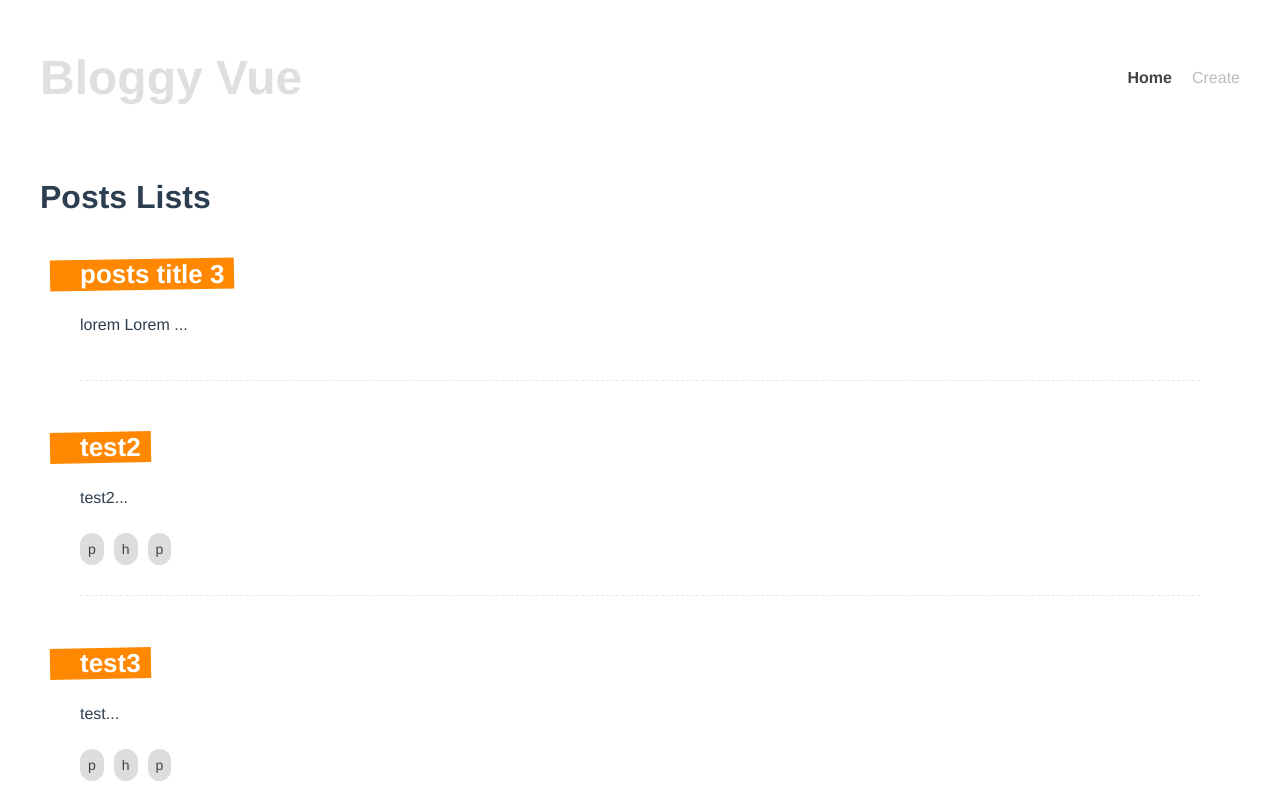
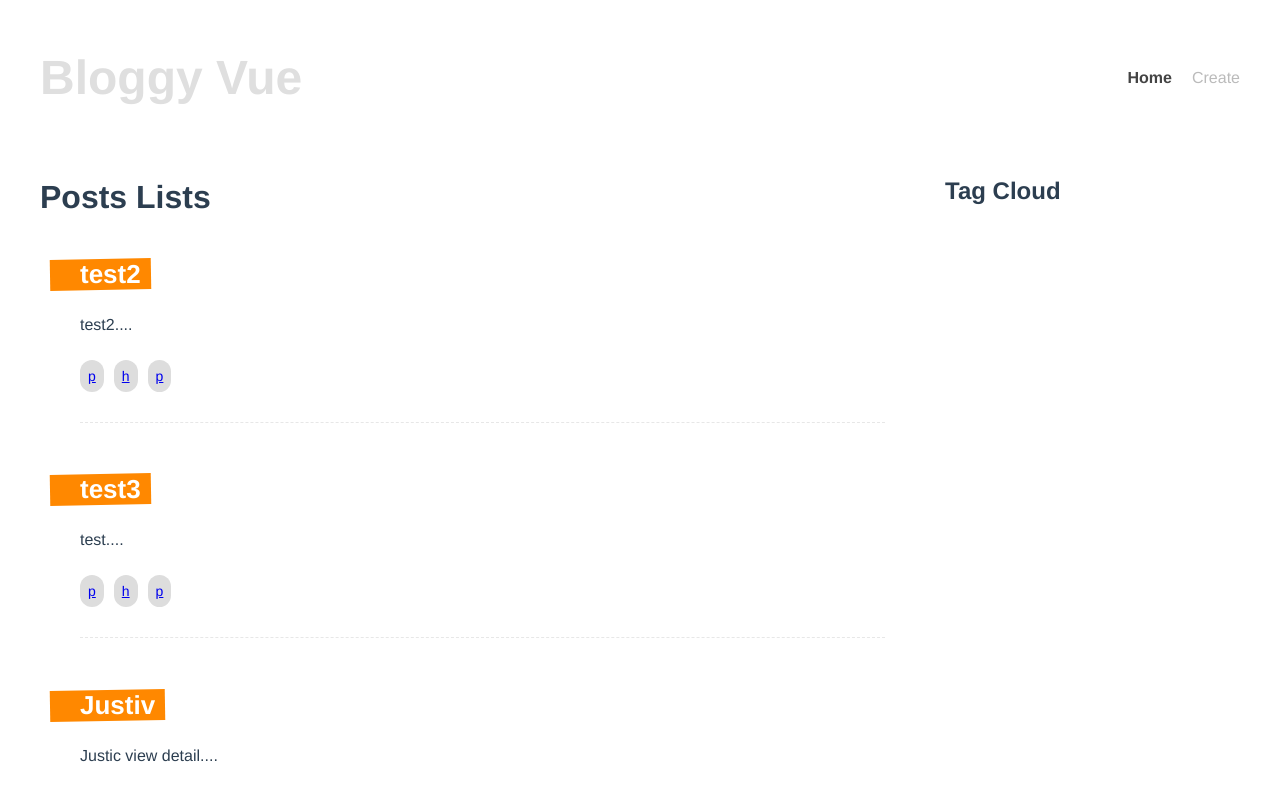
Before and after one commit to MyintSanWin/Vue-Blog-System, a Vue app: page / in a window 1280 px wide. Shown: the top 790 px of the page. Built offline with nearby package versions, Linux system fonts and the light colour scheme; data requests are answered from the project's data file.

Commit message:
grid system and tagcloud design

```diff
--- a/database/db.json
+++ b/database/db.json
@@ -1,10 +1,5 @@
 {
   "posts": [
-    {
-      "title": "posts title 3",
-      "id": 3,
-      "body": "lorem Lorem ipsum dolor sit amet consectetur, adipisicing elit. Nam quae sunt pariatur deleniti corporis magnam repellat explicabo consectetur culpa laudantium, voluptatem quo, neque quaerat cupiditate quasi consequuntur vitae quas quibusdam?"
-    },
     {
       "title": "test2",
       "body": "test2",
@@ -34,6 +29,13 @@
       "body": "detail",
       "tags": "vuejs java ",
       "id": 13
+    },
+
+    {
+      "title": "jj",
+      "body": "jj detail",
+      "tags": "html css",
+      "id": 15
     }
   ]
 }
--- a/src/components/SinglePost.vue
+++ b/src/components/SinglePost.vue
@@ -1,33 +1,29 @@
 <template>
    <div class="post">
-     <router-link :to="{name:'Detail',params:{id:post.id}}">
+
             <h2>{{post.title}}</h2>
- </router-link>
+
         <p>{{cutPostBody}}</p>
         <div v-for="tag in post.tags" :key="tag" class="pill">
-      {{tag}}
-
+       <router-link :to="{name:'Tag',params:{tag:tag}}">{{tag}}</router-link>
         </div>
    </div>
 </template>
 
 <script>
-import { computed } from '@vue/reactivity'
-
+import { computed } from 'vue'
 export default {
-props:["post"],
+    props:['post'],
     setup(props){
         let cutPostBody=computed(()=>{
-        return props.post.body.substring(0,12) + "...";
-
+            return props.post.body.substring(0,100)+"....";
         })
-
         return {cutPostBody}
     }
 }
 </script>
 
-<style scoped>
+<style>
     .post {
         margin: 0 40px 30px;
         padding-bottom: 30px;
@@ -62,5 +58,4 @@ setup(props){
         border-radius: 20px;
         font-size: 14px;
       }
-
 </style>
--- /dev/null
+++ b/src/components/TagCloud.vue
@@ -0,0 +1,13 @@
+<template>
+  <h2>Tag Cloud</h2>
+</template>
+
+<script>
+export default {
+
+}
+</script>
+
+<style>
+
+</style>
--- a/src/router/index.js
+++ b/src/router/index.js
@@ -2,6 +2,7 @@ import { createRouter, createWebHistory } from 'vue-router'
 import Home from '../views/Home.vue'
 import Detail from "../views/Detail.vue"
 import Create from "../views/Create.vue"
+import Tag from "../views/Tag.vue"
 const routes = [
   {
     path: '/',
@@ -18,6 +19,12 @@ const routes = [
     path:'/create',
     name:"Create",
     component:Create
+  },
+  {
+    path:'/tags/:tag',
+    name:'Tag',
+    component:Tag,
+    props:true
   }
 
 ]
--- a/src/views/Home.vue
+++ b/src/views/Home.vue
@@ -1,11 +1,14 @@
 <template>
 <div class="home">
  <div v-if="error">{{error}}</div>
-  <div v-if="posts.length>0"><PostsList :posts="posts"></PostsList></div>
+  <div v-if="posts.length>0" class="layout">
+    <div ><PostsList :posts="posts"></PostsList></div>
+    <div><TagCloud></TagCloud></div>
+  </div>
   <div v-else>
     <spinner></spinner>
   </div>
-  </div>
+</div>
 
 
 
@@ -15,13 +18,14 @@
 
 import PostsList from '../components/PostsList.vue'
 import Spinner from '../components/Spinner.vue';
+import TagCloud from '../components/TagCloud.vue';
 import getPosts from "../composables/getPosts"
 
 // @ is an alias to /src
 
 
 export default {
-  components: {PostsList, Spinner},
+  components: {PostsList, Spinner, TagCloud},
   setup(){
     //composable function
     let {posts,error,load}=getPosts();//posts,error,load
@@ -43,5 +47,6 @@ export default {
     display: grid;
     grid-template-columns: 3fr 1fr;
     gap:20px;
+
   }
 </style>
--- /dev/null
+++ b/src/views/Tag.vue
@@ -0,0 +1,39 @@
+<template>
+<div class="tag">
+        <div v-if="error">{{error}}</div>
+<div v-if="posts.length" class="layout">
+        <div> <PostsList :posts="fileredPosts"></PostsList></div>
+        <div><TagCloud></TagCloud></div>
+</div>
+<div v-else>Loading...</div>
+</div>
+</template>
+
+<script>
+import { computed } from '@vue/reactivity';
+import getPosts from "../composables/getPosts"
+import PostsList from '../components/PostsList.vue'
+import TagCloud from '../components/TagCloud.vue';
+export default {
+    components:{PostsList, TagCloud},
+    props:['tag'],
+    setup(props){
+        let {posts,error,load}=getPosts();
+        load();
+        let fileredPosts=computed(()=>{
+            return posts.value.filter((post)=>{
+                return post.tags.includes(props.tag);
+            })
+        })
+        return {posts,error,load,fileredPosts}
+    }
+}
+</script>
+
+<style>
+
+    .tag{
+        max-width: 1200px;
+        margin: 0 auto;
+    }
+</style>
```
Lines whose indentation alone changed are shown as unchanged.
